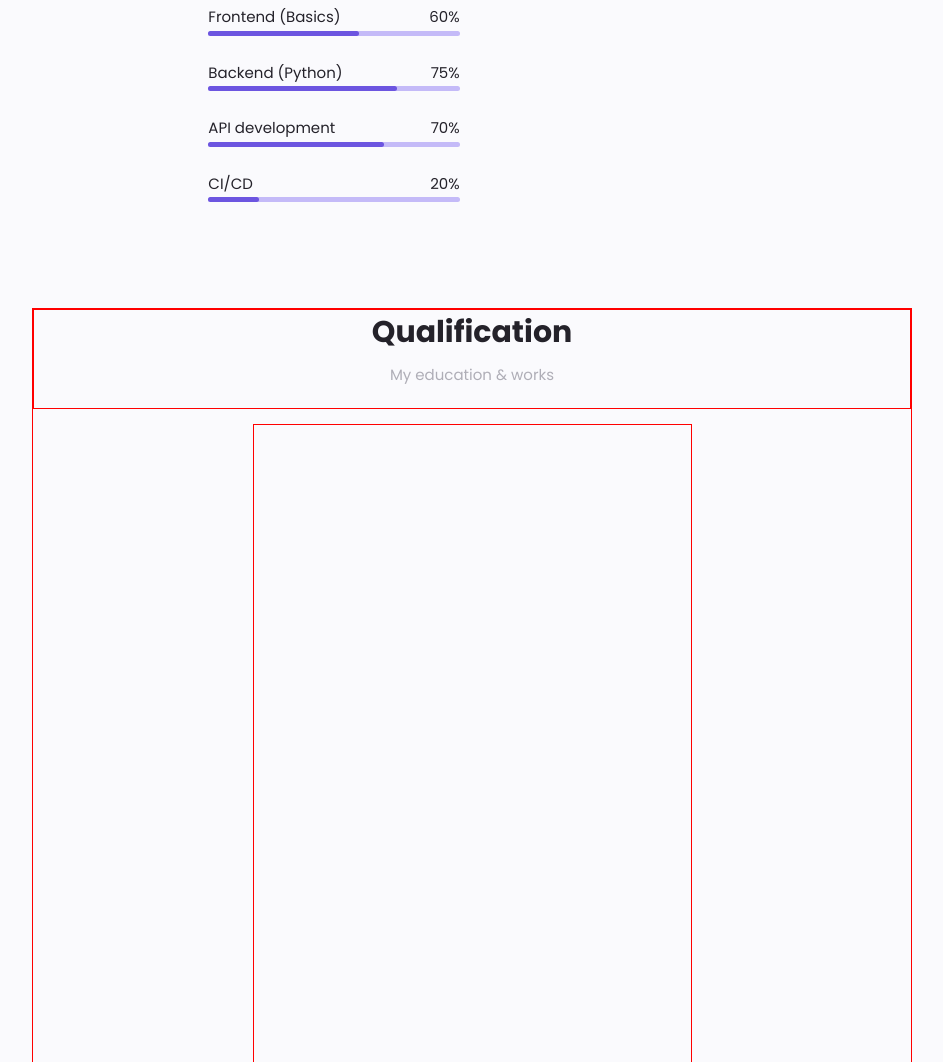
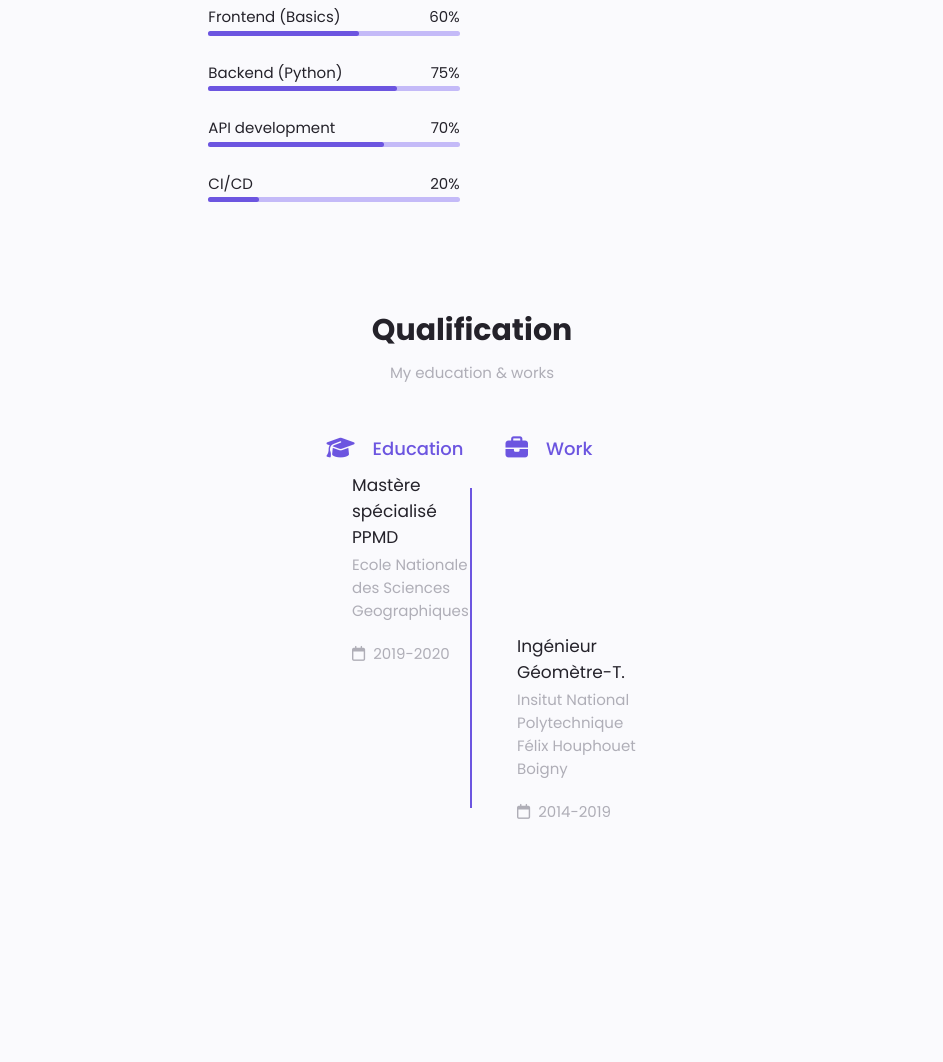
Before and after one commit to MKrouma/GMC-LabPhase, a plain HTML site: page index.html in a window 1280 px wide. Shown: the part 1738-2800 px from the top of the page, without its empty margins (168-1111 px from the left). After the commit the page ends 2562 px from the top, so only its background shows below. Drawn offline with Linux system fonts and the light colour scheme.

Commit message:
qualification session - work to do

```diff
--- a/assets/css/style.css
+++ b/assets/css/style.css
@@ -372,12 +372,12 @@ i{
 }
 
 .abt-dr-1{
-    height: 40%;
+    height: 30%;
     width: 80%;
 }
 
 .abt-dr-2{
-    height: 40%;
+    height: 45%;
     width: 100%;
 
     display: flex;
@@ -401,7 +401,7 @@ i{
     display: flex;
     flex-direction: column;
     justify-content: center;
-    align-items: center;
+    align-items: flex-start;
 }
 
 .number{
@@ -410,7 +410,8 @@ i{
 }
 
 .number-description{
-    text-align: center;
+    width: 60%;
+    text-align: start;
     color: var(--text-gray-weight);
 }
 
@@ -689,12 +690,14 @@ i{
 
 
 /* QUALIFICATION */
-.qualification, .quali-up, .quali-down{
+/* .qualification, .quali-up, .quali-down,
+.q-d-title, .q-d-description, .q-d-t-type,
+.qdd-text{
     border: 1px solid red;
-}
+} */
 
 .qualification{
-    height: 900px;
+    height: 500px;
     width: 100%;
 
     margin-top: 3.5em;
@@ -710,14 +713,86 @@ i{
     width: 100%;
 }
 
+
 .quali-down{
     height: 80%;
     width: 50%;
 
-    margin-top: 1em;
+    /* margin-top: 2em; */
+
+    display: flex;
+    flex-direction: column;
+    justify-content: center;
+    align-items: center;
+}
+
+.q-d-title{
+    height: 20%;
+    width: 70%;
+
+    display: flex;
+    justify-content: center;
+    align-items: center;
+}
+
+.q-d-t-type{
+    height: 100%;
+    width: 50%;
+
+    display: flex;
+    justify-content: center;
+    align-items: center;
+}
+
+.q-d-t-type h3{
+    margin-left: 1em;
+    color: var(--others-purple);
+}
+
+
+
+.q-d-description{
+    height: 80%;
+    width: 75%;
 
     display: flex;
     flex-wrap: wrap;
-    justify-content: space-between;
+    justify-content: center;
     align-items: center;
 }
+
+.qdd-text{
+    height: 50%;
+    width: 50%;
+
+    display: flex;
+    flex-direction: column;
+    justify-content: center;
+    align-items: flex-start;
+
+    padding-left: 3em;
+}
+
+.qdd-text-l{
+    border-right: 2px solid var(--others-purple);
+}
+
+.qdd-text-title{
+    font-size: 17px;
+    font-weight: 400;
+}
+
+.qdd-text-school{
+    margin-top: 3px;
+    color: var(--text-gray-weight);
+}
+
+.qdd-text-period{
+    margin-top: 20px;
+    color: var(--text-gray-weight);
+}
+
+.qdd-text-period i{
+    margin-right: 8px;
+    color: var(--text-gray-weight);
+}
--- a/index.html
+++ b/index.html
@@ -22,7 +22,7 @@
                 <div class="nav-features" id="home-init"><a href="">Home</a></div>
                 <div class="nav-features"><a href="#about-hyperlink">About</a></div>
                 <div class="nav-features"><a href="#skills-hyperlink">Skills</a></div>
-                <div class="nav-features"><a href="">Qualification</a></div>
+                <div class="nav-features"><a href="#quali-hyperlink">Qualification</a></div>
                 <div class="nav-features"><a href="">Portfolio</a></div>
                 <div class="nav-features"><a href="">Contact me</a></div>
                 <div class="nav-feature"><i class="fa-regular fa-moon"></i></i></div>
@@ -54,7 +54,7 @@
                         <div><p class="job-position">Geospatial Data Engineer</p></div>
                         <div>
                             <p class="job-description">Junior level experience in earth observation sience.
-                                I anticipate on new technologies in the geospatial world what I call modern GIS in practise
+                                I anticipate on new technologies in the geospatial world what I call modern GIS in practise.
                             </p>
                         </div>
                         <div>
@@ -76,14 +76,14 @@
                 <div class="sd-scroll">
                     <div><i class="fa-solid fa-computer-mouse"></i></i></div>
                     <div><p>Scroll down</p></div>
-                    <div><i class="fa-solid fa-down-long"></i></div>
+                    <div><i class="fa-solid fa-arrow-down"></i></div>
                 </div>
             </section>
 
-            <section class="about">
+            <section class="about" id="about-hyperlink">
                 <div class="about-up">
                     <div class="abt-up-title">
-                        <h2><a href="" id="about-hyperlink">About Me</a></h2>
+                        <h2><a href="">About Me</a></h2>
                         <p>My introduction</p>
                     </div>
                 </div>
@@ -117,7 +117,7 @@
                             </div>
                             <div class="abtdr2-right">
                                 <div>
-                                    <a href=""><i class="fa-sharp fa-solid fa-up-long"></i></a>
+                                    <a href=""><i class="fa-solid fa-arrow-up"></i></a>
                                 </div>
                             </div>
                         </div>
@@ -131,10 +131,10 @@
                 </div>
             </section>
 
-            <section class="skills">
+            <section class="skills" id="skills-hyperlink">
                 <div class="skills-up">
                     <div class="abt-up-title">
-                        <h2><a href="" id="skills-hyperlink">Skills</a></h2>
+                        <h2><a href="">Skills</a></h2>
                         <p>My technical level</p>
                     </div>
                 </div>
@@ -341,15 +341,41 @@
                 </div>
             </section>
 
-            <section class="qualification">
+            <section class="qualification" id="quali-hyperlink">
                 <div class="quali-up">
                     <div class="abt-up-title">
-                        <h2><a href="" id="skills-hyperlink">Qualification</a></h2>
+                        <h2><a href="">Qualification</a></h2>
                         <p>My education & works</p>
                     </div>
                 </div>
 
-                <div class="quali-down"></div>
+                <div class="quali-down">
+                    <div class="q-d-title">
+                        <div class="q-d-t-type">
+                            <i class="fa-solid fa-graduation-cap fa-xl"></i>
+                            <h3>Education</h3>
+                        </div>
+                        <div class="q-d-t-type">
+                            <i class="fa-solid fa-briefcase fa-xl"></i>
+                            <h3>Work</h3>
+                        </div>
+                    </div>
+                    <div class="q-d-description">
+                        <div class="qdd-text qdd-text-l">
+                            <p class="qdd-text-title">Mastère spécialisé PPMD</p>
+                            <p class="qdd-text-school">Ecole Nationale des Sciences Geographiques</p>
+                            <p class="qdd-text-period"><i class="fa-regular fa-calendar"></i>2019-2020</p>
+                        </div>
+                        <div class="qdd-text qdd-text-r"></div>
+                        <div class="qdd-text qdd-text-l"></div>
+                        <div class="qdd-text qdd-text-r">
+                            <p class="qdd-text-title">Ingénieur Géomètre-T.</p>
+                            <p class="qdd-text-school">Insitut National Polytechnique Félix Houphouet Boigny</p>
+                            <p class="qdd-text-period"><i class="fa-regular fa-calendar"></i>2014-2019</p>
+                        </div>
+                    </div>
+
+                </div>
 
             </section>
         </main>
```
